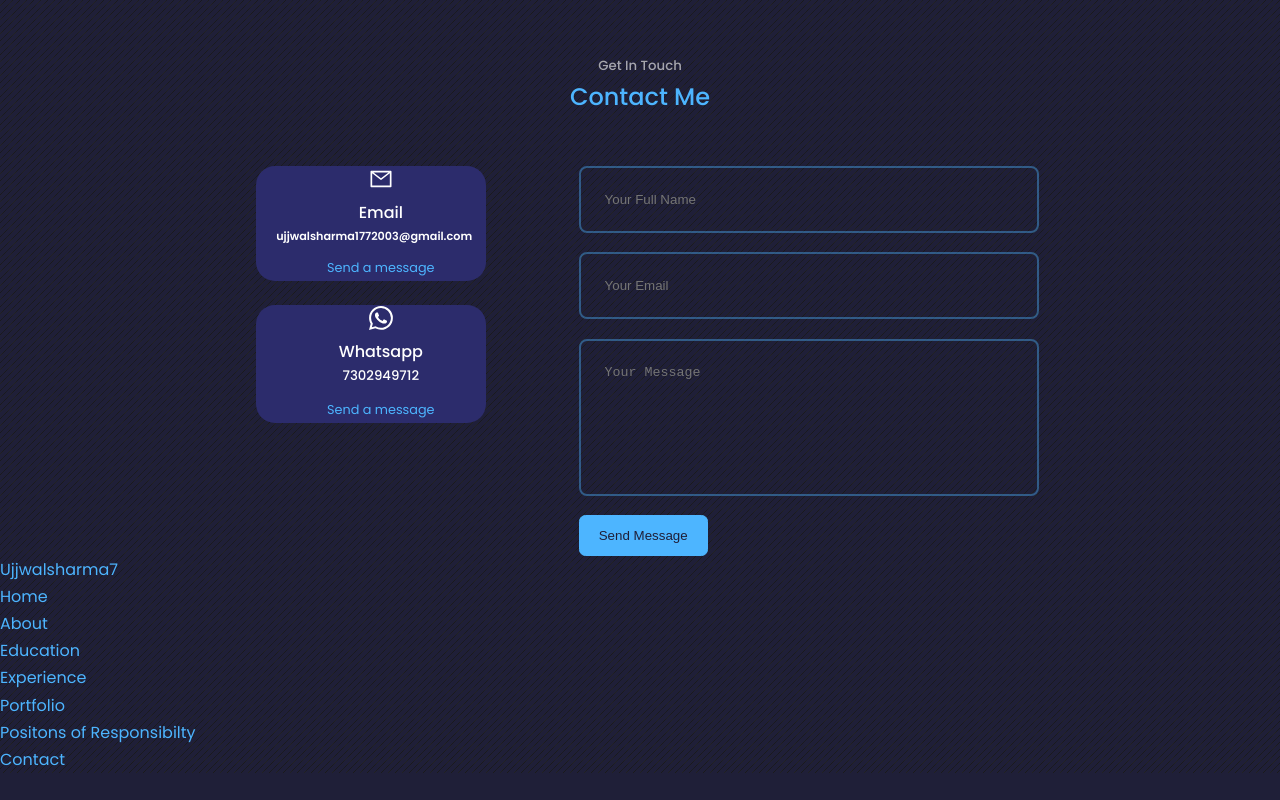
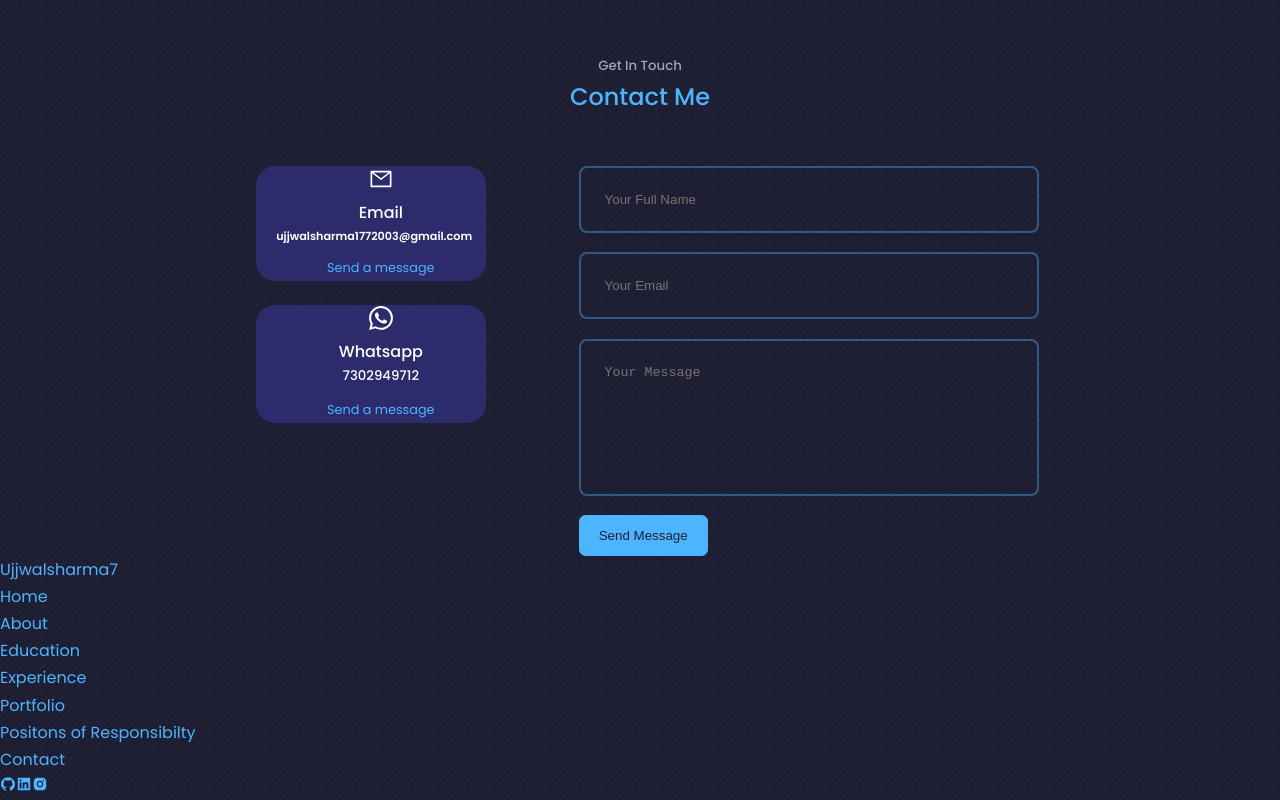
Before and after one commit to Ujjwalsharma7/Portfolio, a React (Create React App) app: page / in a window 1280 px wide. Shown: the part 4054-4854 px from the top of the page. Before the commit the page ends 4827 px from the top, so only its background shows below. Built offline with nearby package versions, Linux system fonts and the light colour scheme.

Commit message:
added socials in footer

```diff
--- a/src/components/footer/Footer.jsx
+++ b/src/components/footer/Footer.jsx
@@ -1,5 +1,8 @@
 import React from 'react'
 import './footer.css'
+import  {AiFillGithub} from 'react-icons/ai'
+import  {AiFillLinkedin} from 'react-icons/ai'
+import  {AiFillInstagram} from 'react-icons/ai'
 
 function Footer() {
   return (
@@ -19,9 +22,9 @@ function Footer() {
       </ul>
 
       <div>
-        <a href=""></a>
-        <a href=""></a>
-        <a href=""></a>
+        <a href="https://github.com/Ujjwalsharma7"><AiFillGithub/></a>
+        <a href="https://www.linkedin.com/in/ujjwal-sharma-71b760222"><AiFillLinkedin/></a>
+        <a href="https://www.instagram.com/ujjwal.sharma_/"><AiFillInstagram/></a>
       </div>
 
 </footer>
```
